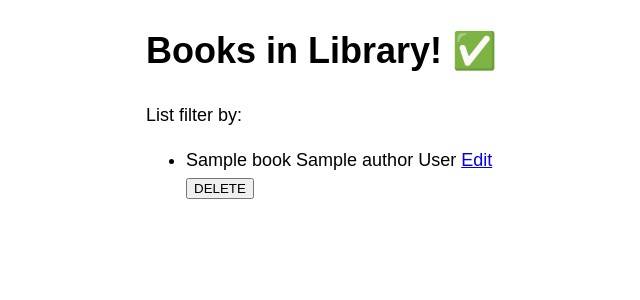
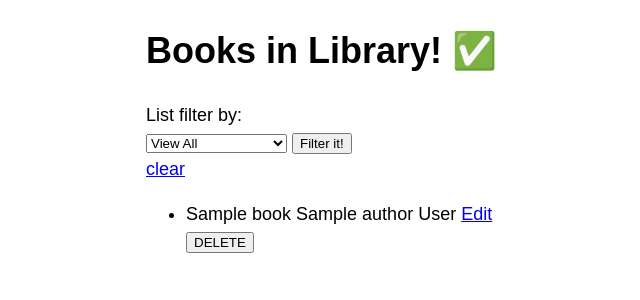
Before and after one commit to BrigitaK/biblioteka, a Symfony app: template templates/book/index.html.twig in a window 1280 px wide. Shown: the top 300 px of the page, without its empty margins (94-734 px from the left). Run offline with Twig, Linux system fonts and the light colour scheme; the template is opened without the code that fills it: most values are stand-ins (such as "Sample title", 1, 10 or a date in 2020); some libraries are stand-ins or nearby versions.

Commit message:
books filter

```diff
--- a/templates/book/index.html.twig
+++ b/templates/book/index.html.twig
@@ -12,7 +12,16 @@
     <h1>Books in Library! ✅</h1>
 
     List filter by:
-
+    <form action="{{ path('book_index')}}" method="GET">
+        <select name="author_id">
+         <option value="0">View All</option>
+            {% for author in authors %}
+            <option value="{{author.id}}" {% if authorId == author.id %} selected {% endif %}>{{author.name}} {{author.surname}}</option>
+            {% endfor %}
+        </select>
+        <button type="submit">Filter it!</button>
+    </form>
+    <a href="{{ path('book_index')}}">clear</a>
     <ul>
     {% for book in books %}
         <li>
```
Also changed, not shown: src/Controller/BookController.php (+18 -3 lines).
